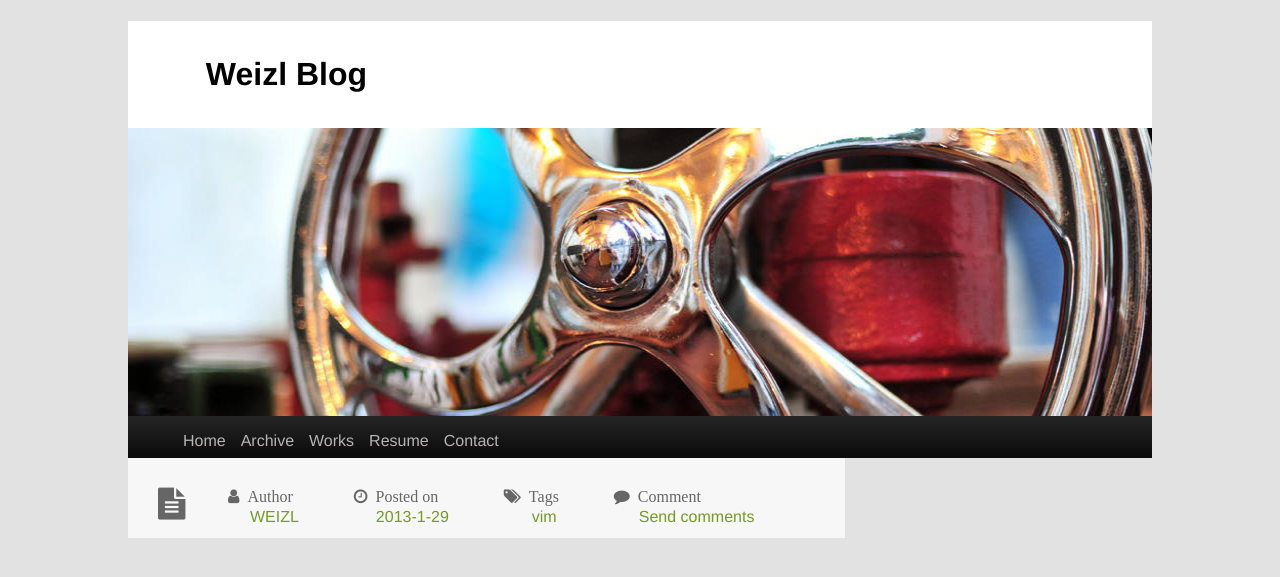
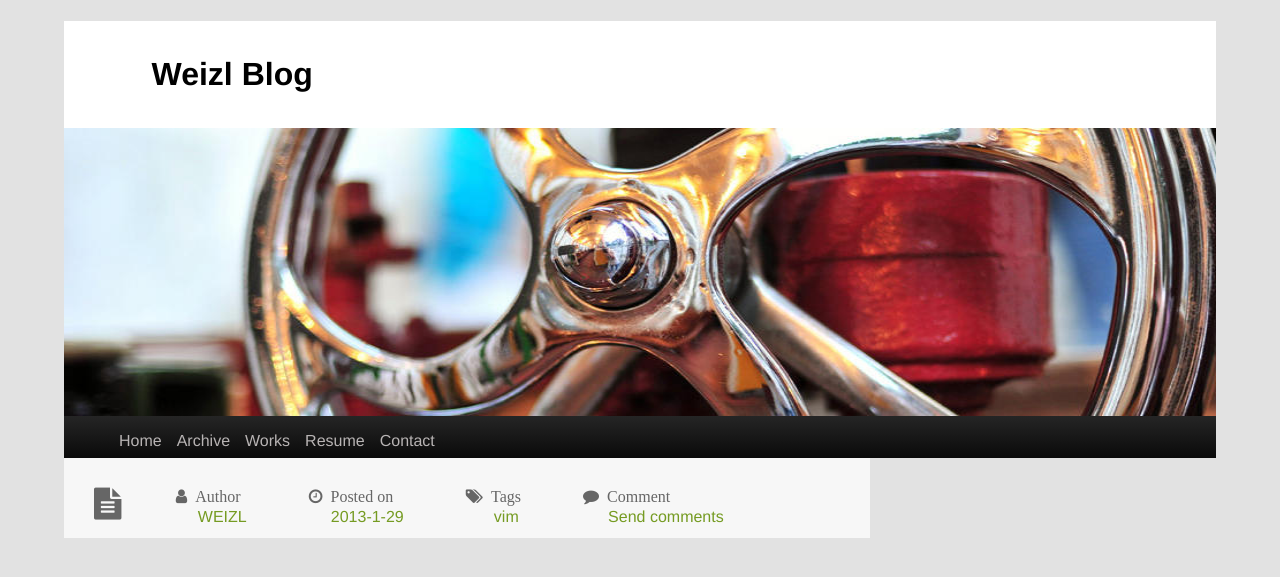
Before and after one commit to EthanZeng1992/backup-ethanzeng1992.github.com, a Jekyll site: the page built from index.html, in a window 1280 px wide. Shown: the top 577 px of the page. Built offline with Jekyll 4.4.1, drawn with Linux system fonts in a browser that asks for light colours; nearby versions of some CDN libraries; Markdown is read by kramdown in place of the engine named in the settings.

Commit message:
change some distance to percent

```diff
--- a/css/default.css
+++ b/css/default.css
@@ -6,7 +6,7 @@ body {
 
 #container {
   background-color: #e2e2e2;
-  width: 80%;
+  width: 90%;
   margin: 0 auto;
 }
 
@@ -85,13 +85,12 @@ ul {
 }
 
 .blog-item-pencil {
-  width: 40px;
   float: left;
 }
 
 .blog-item-author {
   float: left;
-  padding-left: 30px;
+  padding-left: 7%;
 }
 
 .fa {
```
